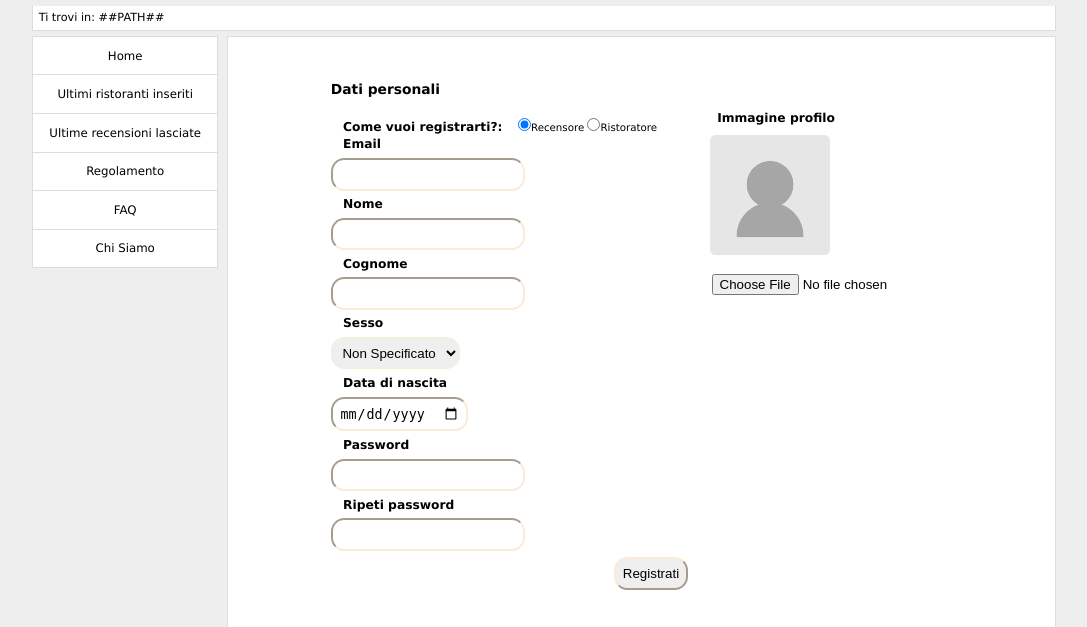
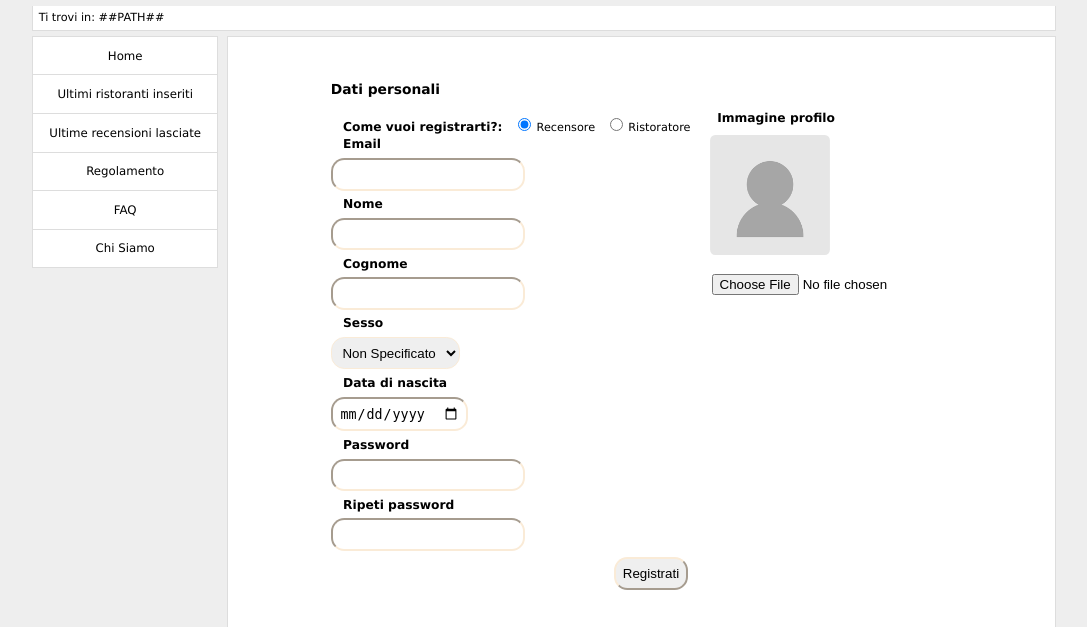
Before and after one commit to EgonGalvani/RestReview, a PHP site: page /html/registrazione.html in a window 1280 px wide. Shown: the part 91-718 px from the top of the page, without its empty margins (96-1183 px from the left). Run offline with PHP 8.4, Linux system fonts and the light colour scheme.

Commit message:
Add files via upload

```diff
--- a/css/style.css
+++ b/css/style.css
@@ -182,6 +182,13 @@ attivo, poichè questo non è un link */
     padding-right: 1em;
     font-size: 1.2em;
 }
+.radio_label{
+    padding-top: 0.5em;
+    padding-bottom: 0.5em;
+    margin-left: 0.5em;
+    padding-right: 1em;
+    font-size: 1.1em;
+}
 
 .form_element img{
     width: 45%;
--- a/html/registrazione.html
+++ b/html/registrazione.html
@@ -41,9 +41,9 @@
                 è necessario per i form che fanno file upload.
                 (https://www.w3schools.com/tags/att_form_encclass="form_element" class="form_element" type.asp)-->
                 <fieldset id="form_fieldset">
-                    <label class="form_label "for="tipo_utente">Come vuoi registrarti?:</label>
-                    <input type="radio" name="tipo_utente" value="Recensore" class="form_element" id="recensore" checked="checked">Recensore
-                    <input type="radio" name="tipo_utente" value="Ristoratore" class="form_element" id="ristoratore">Ristoratore
+                    <span class="form_label ">Come vuoi registrarti?:</span>
+                    <input type="radio" name="tipo_utente" value="Recensore" class="form_element" id="recensore" checked="checked"><label class="radio_label " for="recensore">Recensore</label>
+                    <input type="radio" name="tipo_utente" value="Ristoratore" class="form_element" id="ristoratore"><label class="radio_label" for="ristoratore">Ristoratore</label>
                     <legend>Dati personali</legend>
                     <div id="img_sel">
                         <label class="form_label " for="img_profilo_placeholder">Immagine profilo</label>
```
